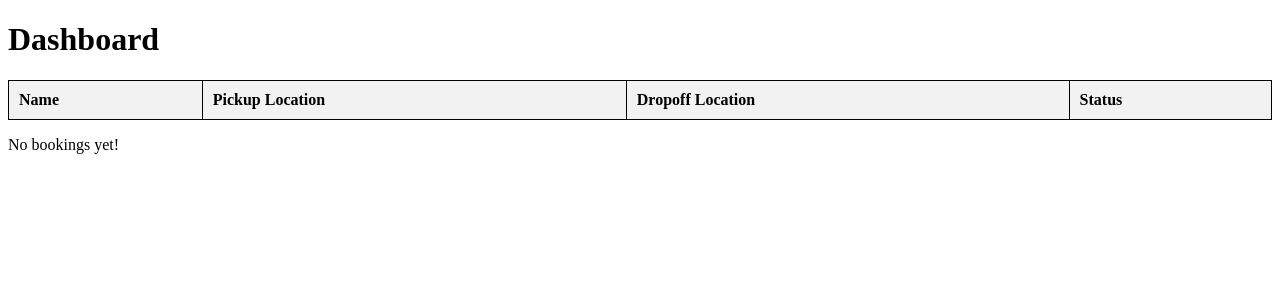
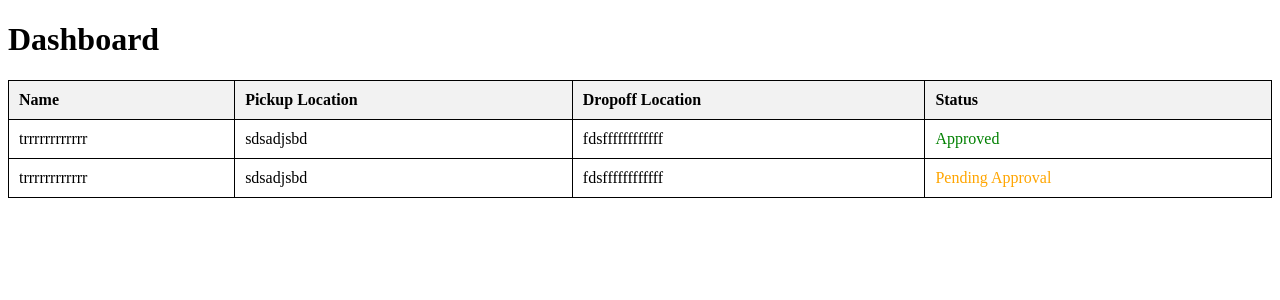
Before and after one commit to sumayaruhas/niceeeee, a Django app: page /testdashboard/ in a window 1280 px wide. Shown: the top 300 px of the page. Run offline with Django 5.2, Linux system fonts and the light colour scheme; data comes from the database, SQL or seed files in the repository; data that the repository does not hold is empty.

Commit message:
AAAAAAAAAAAAAAAAAAAAAAAAAAA

```diff
--- a/website/main/models.py
+++ b/website/main/models.py
@@ -133,12 +133,18 @@ class DealStatus(models.Model):
         return f"{self.user.username} - {self.deal.title} ({self.status})"
 
 class Booking(models.Model):
+    STATUS_CHOICES = [
+        ('pending', 'Pending'),
+        ('approved', 'Approved'),
+        ('rejected', 'Rejected'),
+    ]
+
     name = models.CharField(max_length=100)
     age = models.IntegerField()
     phone_number = models.CharField(max_length=15)
     pickup_location = models.CharField(max_length=255)
     dropoff_location = models.CharField(max_length=255)
-    is_approved = models.BooleanField(default=False)
+    status = models.CharField(max_length=20, choices=STATUS_CHOICES, default='pending')
 
     def __str__(self):
         return f"Booking by {self.name}"
--- a/website/main/templates/testdashboard.html
+++ b/website/main/templates/testdashboard.html
@@ -50,13 +50,14 @@
           <td>{{ booking.name }}</td>
           <td>{{ booking.pickup_location }}</td>
           <td>{{ booking.dropoff_location }}</td>
-          <td class="{% if booking.is_approved %}approved{% else %}pending{% endif %}">
-            {% if booking.is_approved %}
+          <td class="{% if booking.status == 'approved' %}approved{% else %}pending{% endif %}">
+            {% if booking.status == 'approved' %}
                 Approved
             {% else %}
                 Pending Approval
             {% endif %}
         </td>
+
 
         </tr>
       {% endfor %}
--- a/website/main/views.py
+++ b/website/main/views.py
@@ -159,6 +159,9 @@ def booking_page(request):
         return redirect(reverse('booking_form'))
 
     return render(request, 'booking_page.html')
+from .models import Booking
+from django.contrib import messages
+from django.shortcuts import redirect, render
 
 def booking_form(request):
     if request.method == 'POST':
@@ -167,11 +170,17 @@ def booking_form(request):
             name = form.cleaned_data['name']
             age = form.cleaned_data['age']
             phone_number = form.cleaned_data['phone_number']
-            pickup_location = request.session.get('pickup_location')
-            dropoff_location = request.session.get('dropoff_location')
+            pickup_location = request.session.get('pickup_location', '')
+            dropoff_location = request.session.get('dropoff_location', '')
 
-            # Save booking to the database (model creation needed)
-            # Booking.objects.create(...)
+            # Save booking to the database
+            Booking.objects.create(
+                name=name,
+                age=age,
+                phone_number=phone_number,
+                pickup_location=pickup_location,
+                dropoff_location=dropoff_location
+            )
 
             messages.success(request, 'Booking submitted successfully!')
             return redirect('testdashboard')
```
Also changed, not shown: website/main/admin.py (+7 -3 lines), website/db.sqlite3, website/main/migrations/0016_remove_booking_is_approved_booking_status.py (added).
